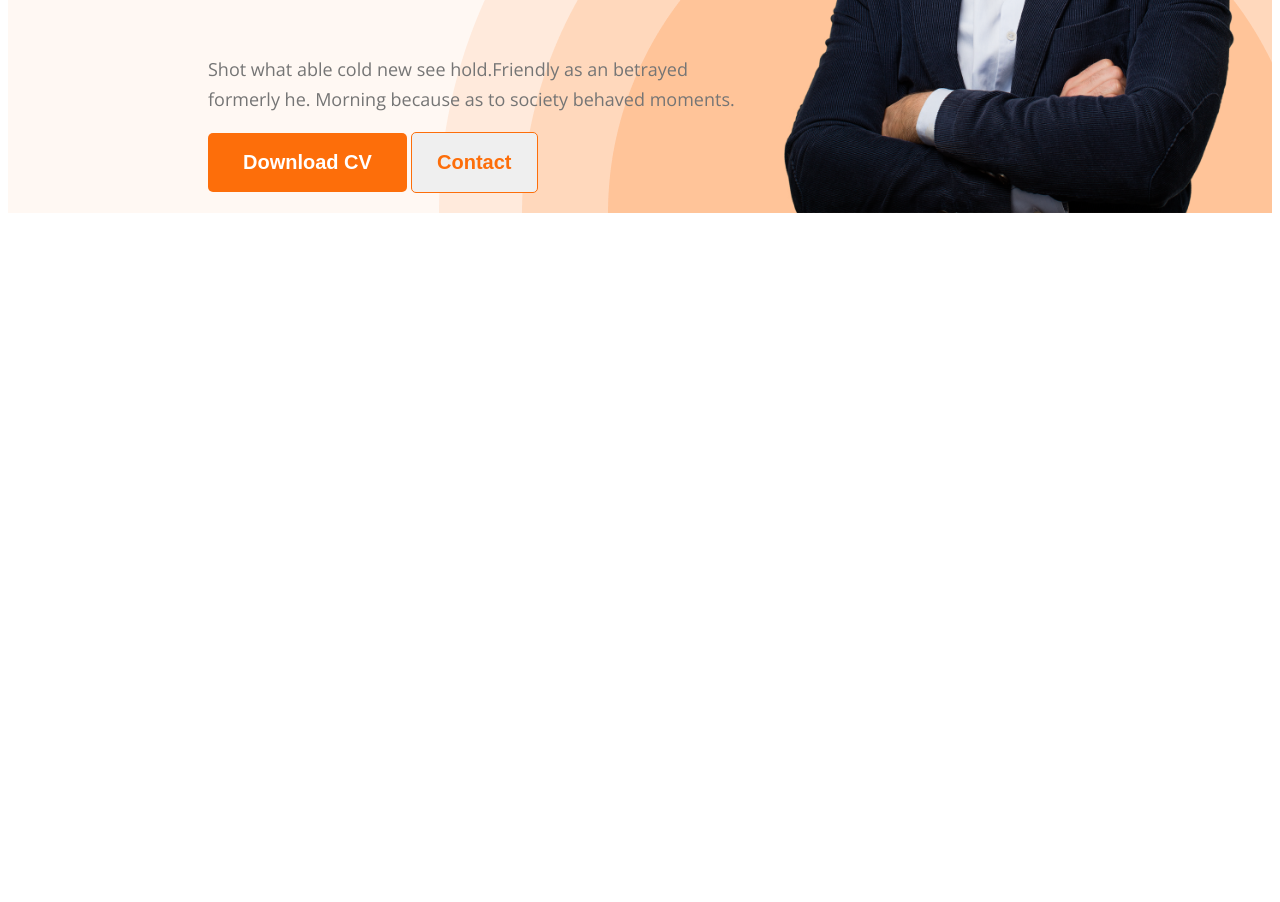
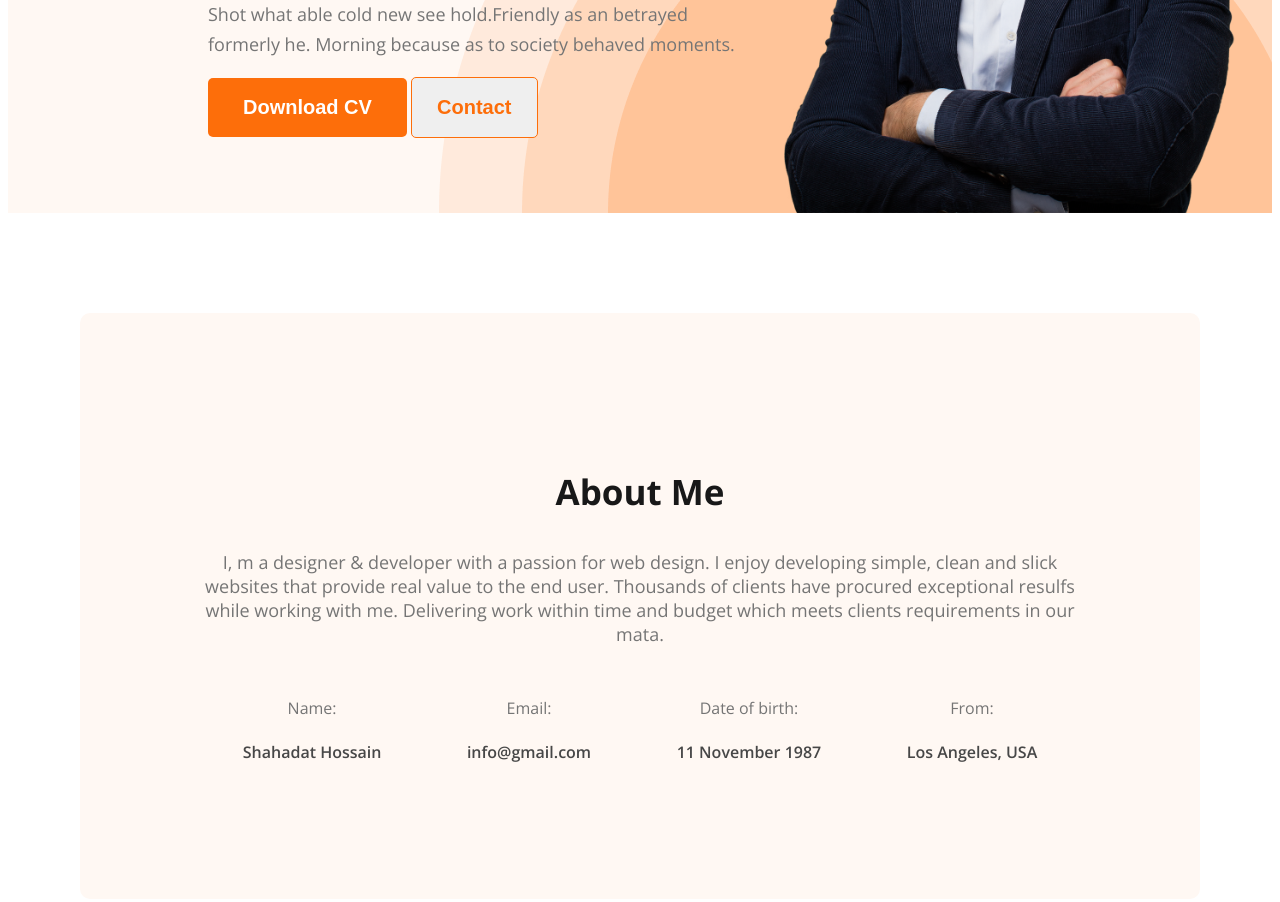
Before and after one commit to Shahadat93/Web-Developer, a plain HTML site: page index.html in a window 1280 px wide. Shown: the part 502-1404 px from the top of the page. Before the commit the page ends 800 px from the top, so only its background shows below. Drawn offline with nearby package versions, Linux system fonts and the light colour scheme.

Commit message:
about added

```diff
--- a/index.html
+++ b/index.html
@@ -40,6 +40,32 @@
         </div>
     </header>
     <main>
+        <section class="about">
+            <h3 class="section-title">
+                About Me
+            </h3>
+            <p class="section-description">
+                I, m a designer & developer with a passion for web design. I enjoy developing simple, clean and slick websites that provide real value to the end user. Thousands of clients have procured exceptional resulfs while working with me. Delivering work within time and budget which meets clients requirements in our mata.
+            </p>
+            <div class="about-info-container">
+                <div class="about-info">
+                    <h4 class="info-title">Name:</h4>
+                    <p class="info-description">Shahadat Hossain</p>
+                </div>
+                <div class="about-info">
+                    <h4 class="info-title">Email:</h4>
+                    <p class="info-description">info@gmail.com</p>
+                </div>
+                <div class="about-info">
+                    <h4 class="info-title">Date of birth:</h4>
+                    <p class="info-description">11 November 1987</p>
+                </div>
+                <div class="about-info">
+                    <h4 class="info-title">From:</h4>
+                    <p class="info-description">Los Angeles, USA</p>
+                </div>
+            </div>
+        </section>
 
     </main>
     <footer>
--- a/style/portfolio.css
+++ b/style/portfolio.css
@@ -78,6 +78,8 @@ nav li > a{
     font-size: 85px;
     font-weight: 700;
     margin-top: 0px;
+    margin-bottom: 0px;
+    line-height: 80px;
 }
 
 .banner-des{
@@ -102,3 +104,50 @@ nav li > a{
 .profile-pic{
     width: 500px;
 }
+
+/* Main Section */
+
+main{
+    max-width: 1120px;
+    margin: 0 auto;
+}
+
+
+/* About Section */
+
+.about{
+    max-height: 550px;
+    border-radius: 10px;
+    background: #FFF8F3;
+    text-align: center;
+    padding: 120px;
+    margin: 100px 0px;
+}
+
+.section-title{
+    color: #181818;
+    font-size: 35px;
+    font-weight: 700;
+}
+
+.section-description{
+    color: #757575;
+    font-size: 18px;
+    font-weight: 400;
+    margin: 30px 0px;
+}
+
+.about-info-container{
+    display: flex;
+    justify-content: space-around;
+}
+
+.info-title{
+    font-weight: 400;
+    color: #757575;
+}
+
+.info-description{
+    font-weight: 600;
+    color: #474747;
+}
```
